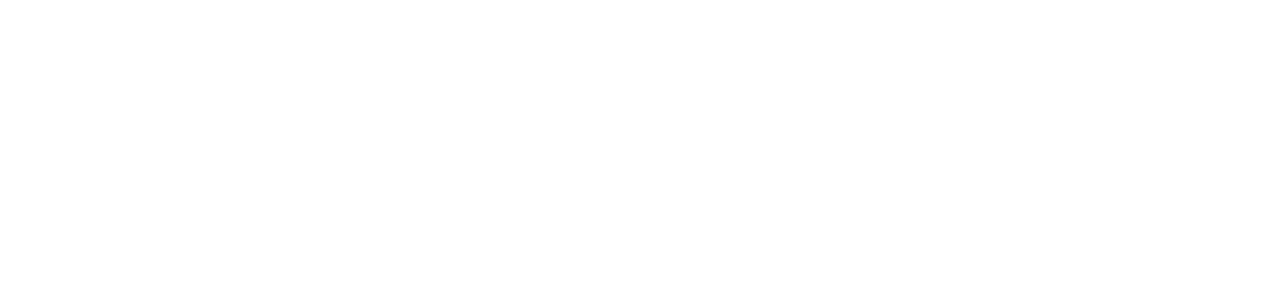
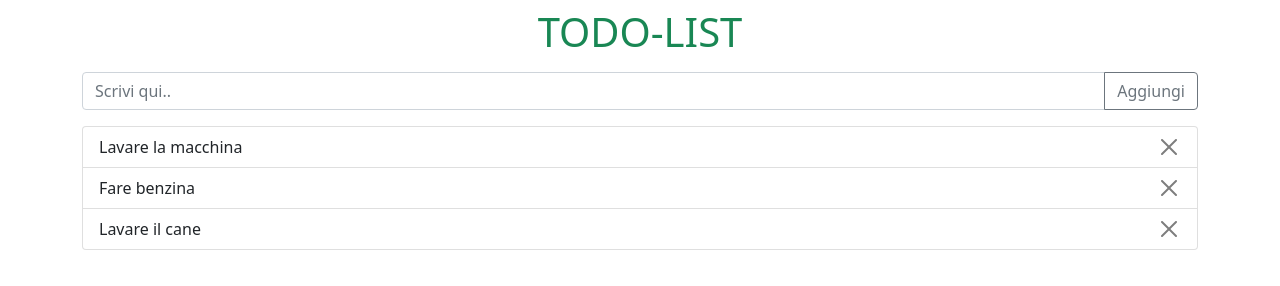
Before and after one commit to Roccofranchini/vue-todolist, a plain HTML site: page index.html in a window 1280 px wide. Drawn offline with nearby package versions, Linux system fonts and the light colour scheme.

Commit message:
structure+customs

```diff
--- a/css/style.css
+++ b/css/style.css
@@ -0,0 +1,15 @@
+#root .container .form-control:focus {
+	box-shadow: 0 0 0 0.25rem rgba(26, 225, 36, 0.25);
+	border-color: rgb(26, 225, 36);
+}
+
+#root .container .btn-outline-secondary:hover {
+	background-color: rgb(26, 225, 36);
+	border-color: rgba(26, 225, 36, 0.357);
+}
+
+#root .container .btn-close:focus {
+	outline: 0;
+	box-shadow: 0 0 0 0.25rem rgba(255, 0, 0, 0.66);
+	opacity: 1;
+}
--- a/index.html
+++ b/index.html
@@ -13,10 +13,59 @@
 		<link rel="stylesheet" href="./css/style.css" />
 		<title>Todolist</title>
 		<script src="https://cdn.jsdelivr.net/npm/vue@2.6.14/dist/vue.js"></script>
-		<script src="./js/script.js"></script>
 	</head>
 
 	<body>
-		<section id="root"></section>
+		<div id="root">
+			<header class="my-2">
+				<figure class="mx-auto w-25">
+					<h1 class="text-center text-success">TODO-LIST</h1>
+				</figure>
+			</header>
+			<main class="container">
+				<div class="input-group mb-3">
+					<input
+						type="text"
+						class="form-control"
+						placeholder="Scrivi qui.."
+						aria-label="Recipient's username"
+						aria-describedby="button-addon2"
+						v-model="newTask"
+					/>
+					<button
+						class="btn btn-outline-secondary"
+						type="button"
+						id="button-addon2"
+						@click="addTask"
+					>
+						Aggiungi
+					</button>
+				</div>
+
+				<h3 class="text-center my-4 text-danger" v-if="!tasks.length">
+					No more tasks
+				</h3>
+				<ul class="list-group" v-else>
+					<li
+						v-for="(task, index) in tasks"
+						class="
+							list-group-item
+							d-flex
+							justify-content-between
+							align-items-center
+						"
+					>
+						{{ task }}
+						<button
+							type="button"
+							class="btn-close"
+							aria-label="Close"
+							@click="deleteTask(index)"
+						></button>
+					</li>
+				</ul>
+			</main>
+		</div>
+		<script src="./js/script.js"></script>
 	</body>
 </html>
--- a/js/script.js
+++ b/js/script.js
@@ -0,0 +1,22 @@
+console.log("Vue", Vue);
+
+Vue.config.devtools = true;
+
+const root = new Vue({
+	el: "#root",
+	data: {
+		newTask: "",
+		tasks: ["Lavare la macchina", "Fare benzina", "Lavare il cane"],
+	},
+	methods: {
+		deleteTask(index) {
+			this.tasks.splice(index, 1);
+		},
+		addTask() {
+			if (this.newTask.trim() !== "") {
+				this.tasks.push(this.newTask);
+			}
+			this.newTask = "";
+		},
+	},
+});
```
